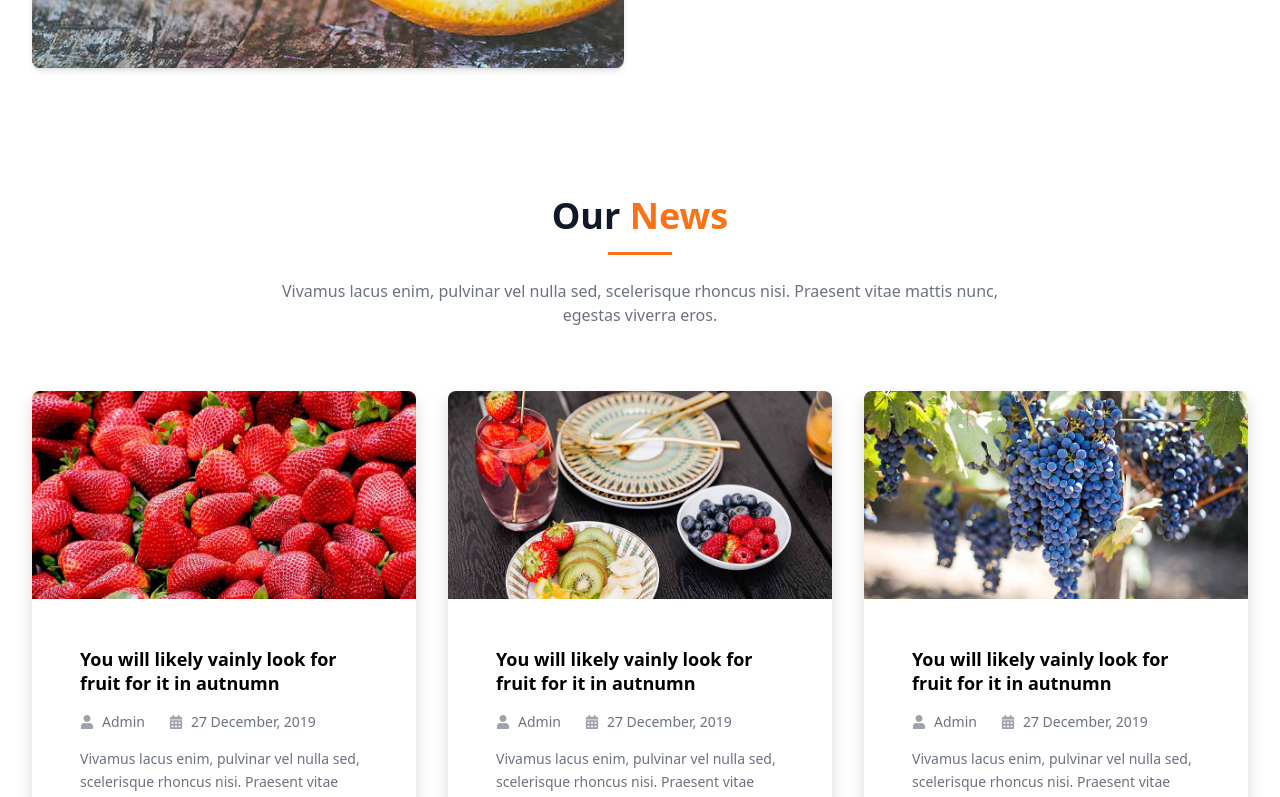
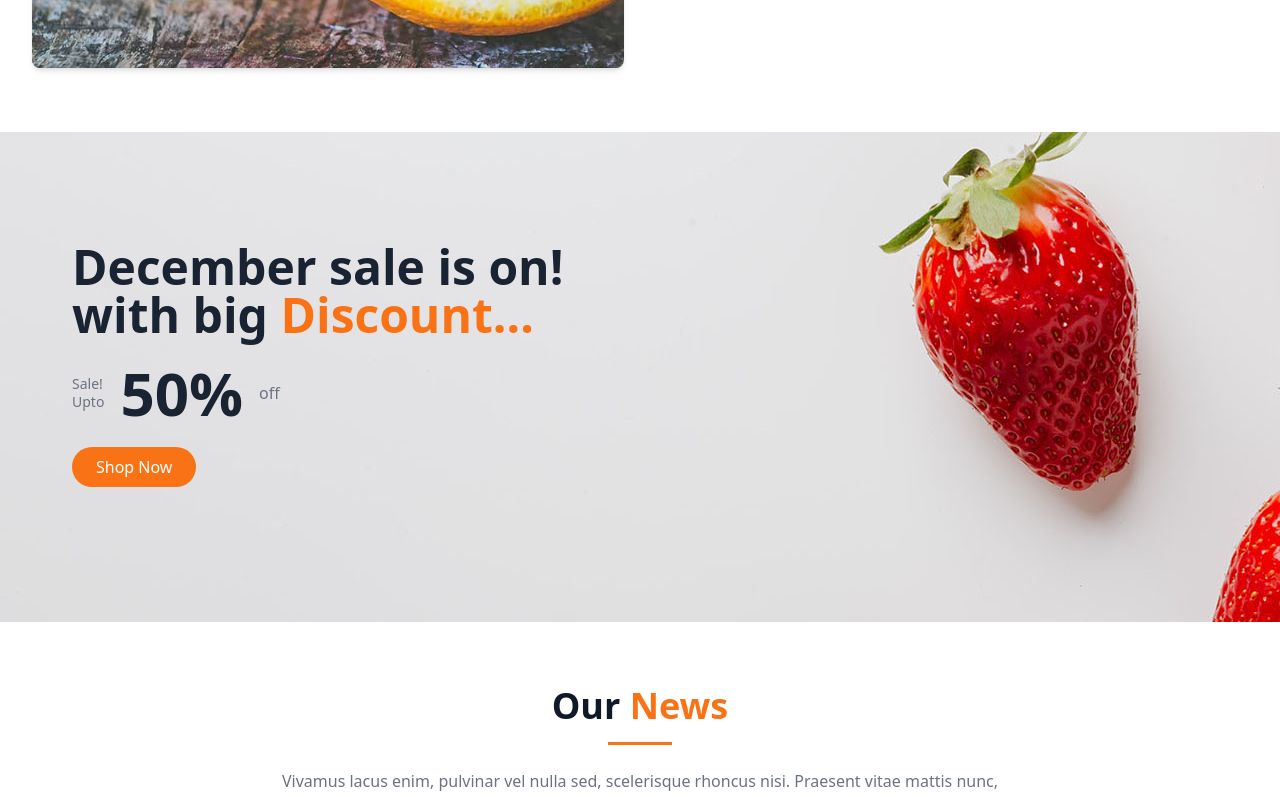
Before and after one commit to mabdullahw70-tech/my-project, a React (Vite) app: page / in a window 1280 px wide. Shown: the part 3600-4397 px from the top of the page. Built offline with nearby package versions, Linux system fonts and the light colour scheme.

Commit message:
make changes in footer

```diff
--- a/src/components/Deal2.jsx
+++ b/src/components/Deal2.jsx
@@ -1,45 +1,49 @@
 import Container from "./Container";
+import Button from "./Button";
 import dealImg from "../assets/deal2image.png";
 
 export default function Deal2() {
   return (
-    <div
-      className=" bg-no-repeat"
-      style={{
-        backgroundImage: `url(${dealImg})`,
-        backgroundPosition: "right center",
-        backgroundSize: "contain",
-      }}
+    <div className="overflow-hidden"
+    style={{ backgroundImage: `url(${dealImg})` }}
     >
+
+
+
       <Container>
-        <div className="flex items-center min-h-[220px] sm:min-h-[280px] md:min-h-[340px]">
-          {/* Left Text Content */}
-          <div className="w-[55%] sm:w-[60%] px-8 sm:px-8 md:px-9 py-8 sm:py-12">
-            <h1 className="font-extrabold leading-tight text-[#1a2332] text-2xl sm:text-4xl md:text-5xl mb-3 sm:mb-4">
+        <div className=" flex items-center min-h-[360px] md:min-h-[490px]"
+
+        >
+
+          {/* Left Content */}
+          <div className="w-full md:w-1/2 px-6 sm:px-10 py-10">
+
+            <h1 className="font-extrabold leading-tight text-[#1a2332] text-2xl sm:text-4xl md:text-5xl mb-4">
               December sale is on!
               <br />
               with big <span className="text-orange-500">Discount...</span>
             </h1>
 
-            <div className="flex items-center gap-2 mb-5 sm:mb-6">
-              <p className="text-[11px] sm:text-sm text-gray-500 leading-tight">
+            <div className="flex items-center gap-3 mb-6">
+              <p className="text-sm text-gray-500 leading-tight">
                 Sale!
                 <br />
                 Upto
               </p>
 
-              <span className="text-4xl sm:text-5xl md:text-6xl font-black text-[#1a2332]">
+              <span className="text-5xl md:text-6xl font-black text-[#1a2332]">
                 50%
               </span>
 
-              <span className="text-sm sm:text-base text-gray-500 font-medium">
+              <span className="text-base text-gray-500 font-medium">
                 off
               </span>
             </div>
 
-            <button className="bg-orange-500 hover:bg-orange-600 active:scale-95 transition-all text-white font-semibold text-sm sm:text-base px-6 sm:px-8 py-2.5 sm:py-3 rounded-full">
+            <Button>
               Shop Now
-            </button>
+            </Button>
+
           </div>
         </div>
       </Container>
--- a/src/components/Footer.jsx
+++ b/src/components/Footer.jsx
@@ -75,9 +75,9 @@ export default function Footer() {
       </div>
 
       {/* Bottom Bar */}
+      <div className="border-t border-gray-600"></div>
       <div
-        className="max-w-7xl mx-auto px-8 border-t px-6 sm:px-10 lg:px-10 py-5 flex flex-col sm:flex-row items-center justify-between gap-3"
-        style={{ borderColor: "#1e3344" }}
+        className="max-w-7xl mx-auto px-8  sm:px-10 lg:px-10 py-5 flex flex-col sm:flex-row items-center justify-between gap-3"
       >
         <p className="text-xs text-gray-400 text-center sm:text-left">
           Copyrights © 2019 -{" "}
--- a/src/components/Slider.jsx
+++ b/src/components/Slider.jsx
@@ -6,7 +6,7 @@ import { Autoplay, } from "swiper/modules";
 
 export default function Slider() {
   return (
-    <section className="bg-[#f5f5f5] py-20 px-4 text-center">
+    <section className="bg-gray-50 py-20 px-4 text-center">
       <div className="max-w-3xl mx-auto">
         <Swiper
           modules={[Autoplay, ]}
--- a/src/pages/Home.jsx
+++ b/src/pages/Home.jsx
@@ -8,6 +8,7 @@ import Slider from "../components/Slider";
 import News from "../components/News"
 import Slider1 from "../components/Slider1";
 import AboutHistory from "../components/AboutHistory";
+import Deal2 from "../components/Deal2";
 
 
 export default function Home() {
@@ -20,6 +21,7 @@ export default function Home() {
       <Deal />
       <Slider />
       <AboutHistory/>
+      <Deal2/>
       <News/>
       <Slider1 />
       <Footer />
```
